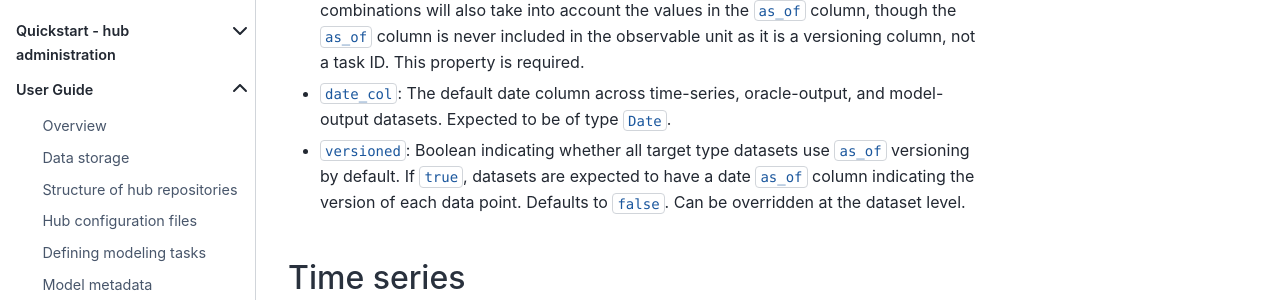
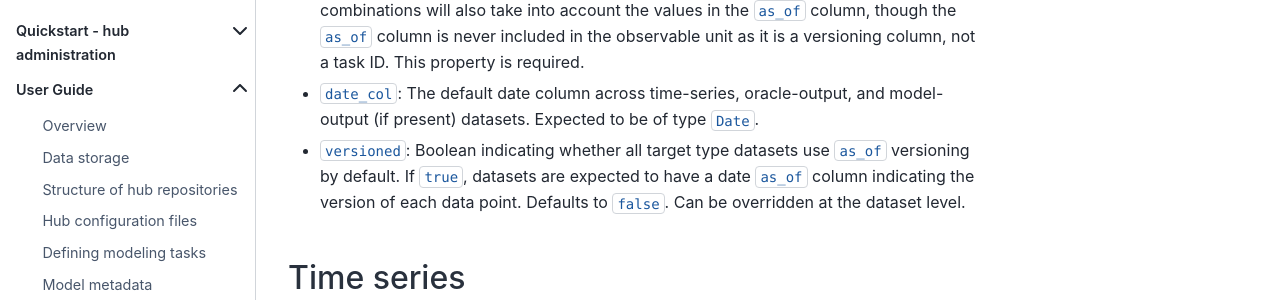
Before and after one commit to hubverse-org/hubDocs, a Sphinx documentation site: the page built from docs/source/user-guide/target-data.md, in a window 1280 px wide and 900 px high, scrolled down 2112 px. Shown: the part 177-477 px from the top of the window. Built offline with Sphinx 7.4.7 and the Sphinx Book theme 1.1.4, drawn with Linux system fonts in a browser that asks for light colours; comment, search, counter and statistics services are not loaded.

Commit message:
Update docs/source/user-guide/target-data.md
Co-authored-by: Lucie Contamin <CONTAMIN@pitt.edu>

```diff
--- a/docs/source/user-guide/target-data.md
+++ b/docs/source/user-guide/target-data.md
@@ -91,7 +91,7 @@ Properties can be set at two levels:
 ### Global (top-level) properties
 
 * `observable_unit`: An array of column names whose unique value combinations define the minimum observable unit. Must only include the `date_col`, `target_col` (if present), and any other task ID columns. When versioning is used, unique combinations will also take into account the values in the `as_of` column, though the `as_of` column is never included in the observable unit as it is a versioning column, not a task ID. This property is required.
-* `date_col`: The default date column across time-series, oracle-output, and model-output datasets. Expected to be of type `Date`.
+* `date_col`: The default date column across time-series, oracle-output, and model-output (if present) datasets. Expected to be of type `Date`.
 *  `versioned`: Boolean indicating whether all target type datasets use `as_of` versioning by default. If `true`, datasets are expected to have a date `as_of` column indicating the version of each data point. Defaults to `false`. Can be overridden at the dataset level.
 
 (target-time-series)=
```
